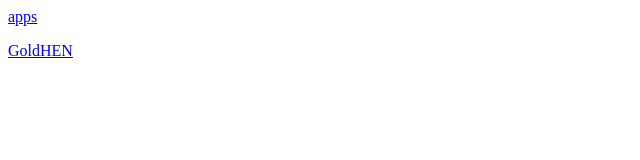
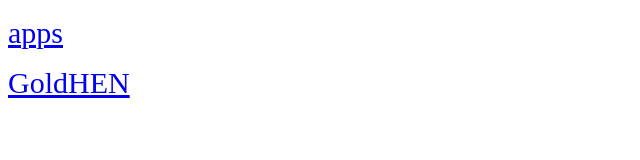
Before and after one commit to unrealnegan/unrealnegan.github.io, a plain HTML site: page index.html in a window 1280 px wide. Shown: the whole page, without its empty margins (0-640 px from the left). Drawn offline with Linux system fonts and the light colour scheme.

Commit message:
Update index.html

```diff
--- a/index.html
+++ b/index.html
@@ -1,2 +1,10 @@
-<p><a href="/apps">apps</a></p>
-<p><a href="/GoldHEN">GoldHEN</a></p>
+<!DOCTYPE html>
+<html>
+<head>
+    <title>unrealnegan.github.io</title>
+</head>
+<body>
+    <p><a href="/apps" style="font-size: 30px;">apps</a></p>
+    <p><a href="/GoldHEN" style="font-size: 30px;">GoldHEN</a></p>
+</body>
+</html>
```
